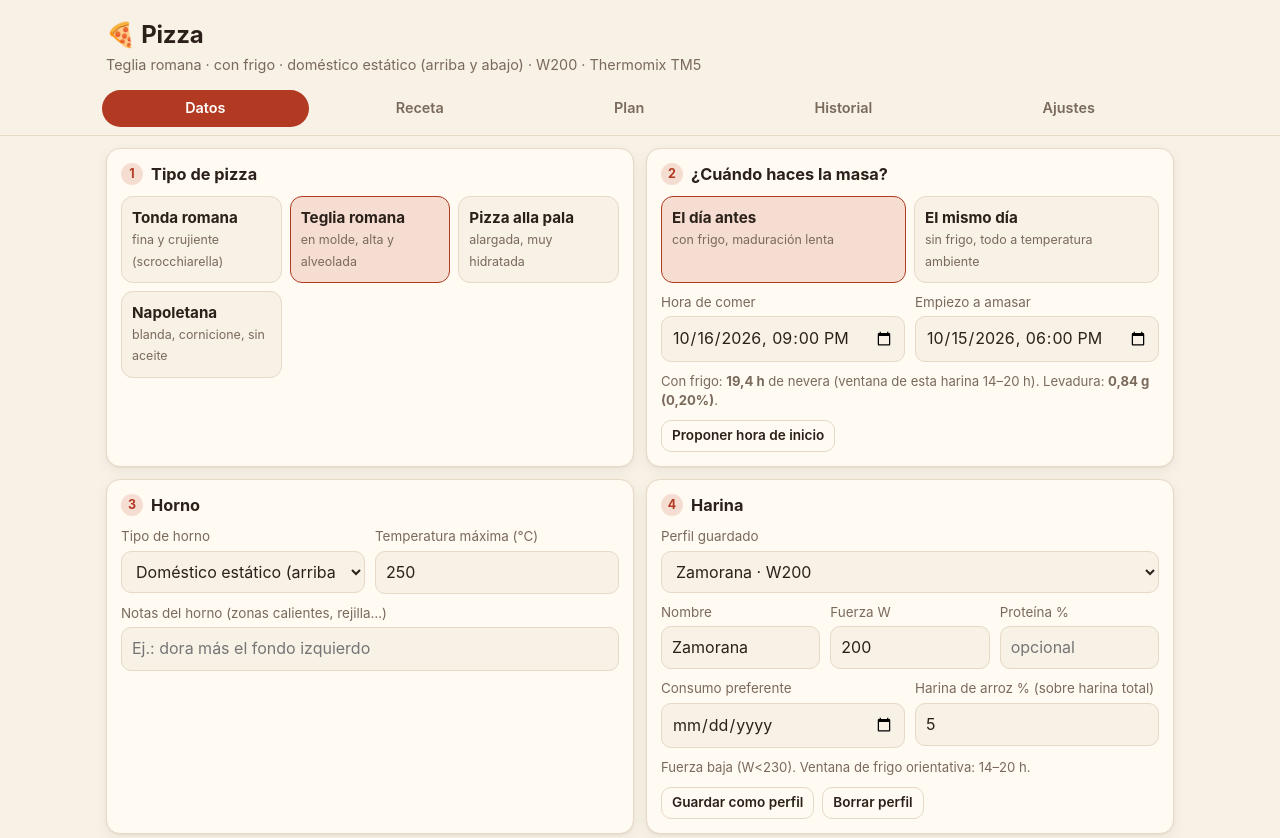
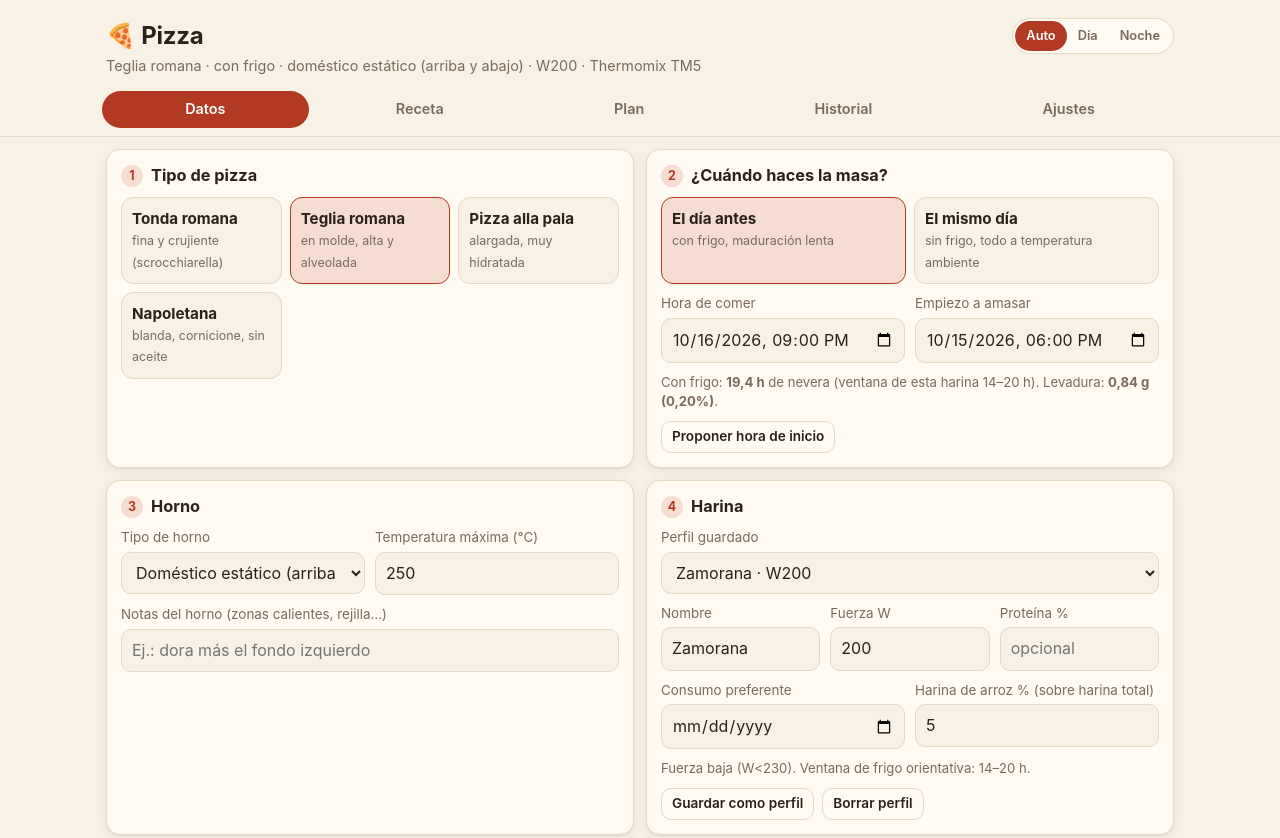
Before and after one commit to alerozap-bit/Pizza, a plain HTML site: page index.html in a window 1280 px wide. Shown: the top 838 px of the page. Drawn offline with Linux system fonts and the light colour scheme.

Commit message:
Add files via upload

```diff
--- a/index.html
+++ b/index.html
@@ -5,6 +5,9 @@
 <meta name="viewport" content="width=device-width, initial-scale=1, viewport-fit=cover">
 <title>Pizza</title>
 <meta name="theme-color" content="#b23a22">
+<script>
+try{ var __t=localStorage.getItem('pizzaRomana.theme'); if(__t==='light'||__t==='dark') document.documentElement.setAttribute('data-theme',__t); }catch(e){}
+</script>
 <style>
 :root{
   --bg:#f7f1e6; --card:#fffaf2; --ink:#2b211a; --muted:#7a6a5c; --line:#e6d9c5;
@@ -33,6 +36,11 @@ body{margin:0;background:var(--bg);color:var(--ink);font:16px/1.45 -apple-system
 header{padding:18px 16px 6px;max-width:1100px;margin:0 auto}
 header h1{margin:0;font-size:1.5rem;letter-spacing:-.01em}
 header p{margin:2px 0 0;color:var(--muted);font-size:.9rem}
+.hdr-top{display:flex;align-items:center;justify-content:space-between;gap:10px;flex-wrap:wrap}
+.theme-seg{display:inline-flex;border:1px solid var(--line);border-radius:999px;padding:2px;background:var(--card)}
+.theme-seg button{border:0;background:transparent;color:var(--muted);font:inherit;font-size:.8rem;font-weight:600;padding:5px 11px;border-radius:999px;cursor:pointer;min-height:30px}
+.theme-seg button[aria-pressed="true"]{background:var(--accent);color:var(--accent-ink)}
+.theme-seg button:focus-visible{outline:2px solid var(--accent);outline-offset:1px}
 nav{position:sticky;top:env(safe-area-inset-top,0px);z-index:5;background:var(--bg);border-bottom:1px solid var(--line)}
 nav .in{max-width:1100px;margin:0 auto;display:flex;gap:4px;padding:8px 12px;overflow-x:auto}
 nav button{flex:1 0 auto;border:0;background:transparent;color:var(--muted);font:inherit;font-size:.9rem;font-weight:600;padding:8px 9px;border-radius:999px;cursor:pointer}
@@ -133,7 +141,7 @@ dialog h2{margin:0 0 12px;font-size:1.1rem}
 body:not(.embedded) .embed-only{display:none!important}
 @media print{
   body{background:#fff;color:#000;font-size:12px}
-  nav,.sticky-cta,.no-print,#tab-datos,#tab-historial,#tab-ajustes,.btns,details{display:none!important}
+  .theme-seg,nav,.sticky-cta,.no-print,#tab-datos,#tab-historial,#tab-ajustes,.btns,details{display:none!important}
   section.tab{display:block!important}
   .card,.kpi{box-shadow:none;border-color:#ccc;break-inside:avoid;background:#fff}
   .print-only{display:block}
@@ -143,7 +151,14 @@ body:not(.embedded) .embed-only{display:none!important}
 </head>
 <body>
 <header>
-  <h1>🍕 Pizza</h1>
+  <div class="hdr-top">
+    <h1>🍕 Pizza</h1>
+    <div class="theme-seg" role="group" aria-label="Aspecto de la app">
+      <button type="button" data-theme-set="auto" aria-pressed="false">Auto</button>
+      <button type="button" data-theme-set="light" aria-pressed="false">Día</button>
+      <button type="button" data-theme-set="dark" aria-pressed="false">Noche</button>
+    </div>
+  </div>
   <p id="hdrSum">Calculadora y planificador de masa · tonda, teglia, pala y napoletana</p>
 </header>
 <nav><div class="in">
@@ -1097,7 +1112,7 @@ function showTab(name){
   $$('nav button').forEach(b=>b.classList.toggle('on',b.dataset.tab===name));
   $$('section.tab').forEach(s=>s.classList.toggle('on',s.id==='tab-'+name));
   $('#cta').hidden = name!=='datos';
-  try{ sessionStorage.setItem('pizzaTab',name); }catch(e){}
+  try{ sessionStorage.setItem('pizzaRomana.tab',name); }catch(e){}
   window.scrollTo({top:0});
 }
 document.addEventListener('input',e=>{
@@ -1123,13 +1138,27 @@ $('#durReset').addEventListener('click',()=>{ delete S.inp.dur[S.inp.type]; $('#
 $('#resetSettings').addEventListener('click',e=>{ if(ask('¿Restaurar los ajustes por defecto?', e.currentTarget)){ S.set=clone(DEF_SET); save(); fillInputs(); render(); } });
 $('#resetAll').addEventListener('click',e=>{ if(ask('¿Borrar TODO (datos, perfiles e historial)? Exporta antes si quieres copia.', e.currentTarget)){ S=defaults(); save(); fillInputs(); render(); } });
 
+/* ===================== Tema (auto / día / noche) ===================== */
+const THEME_KEY='pizzaRomana.theme';
+function applyTheme(mode){
+  const root=document.documentElement;
+  if(mode==='light'||mode==='dark') root.setAttribute('data-theme',mode); else root.removeAttribute('data-theme');
+  $$('[data-theme-set]').forEach(b=>b.setAttribute('aria-pressed', String(b.dataset.themeSet===(mode==='light'||mode==='dark'?mode:'auto'))));
+  const dark = mode==='dark' || (mode!=='light' && window.matchMedia && matchMedia('(prefers-color-scheme: dark)').matches);
+  const m=document.querySelector('meta[name="theme-color"]'); if(m) m.content = dark ? '#1b1612' : '#b23a22';
+}
+function setTheme(mode){ try{ if(mode==='auto') localStorage.removeItem(THEME_KEY); else localStorage.setItem(THEME_KEY,mode); }catch(e){} applyTheme(mode); }
+document.addEventListener('click',e=>{ const b=e.target.closest('[data-theme-set]'); if(b) setTheme(b.dataset.themeSet); });
+try{ matchMedia('(prefers-color-scheme: dark)').addEventListener('change',()=>{ let m='auto'; try{ m=localStorage.getItem(THEME_KEY)||'auto'; }catch(e){} applyTheme(m); }); }catch(e){}
+
 /* ===================== Inicio ===================== */
 (function init(){
+  { let m='auto'; try{ m=localStorage.getItem(THEME_KEY)||'auto'; }catch(e){} applyTheme(m); }
   try{ if(window.self!==window.top) document.body.classList.add('embedded'); }catch(e){ document.body.classList.add('embedded'); }
   $('#oven').innerHTML=Object.entries(OVENS).map(([k,o])=>`<option value="${k}">${o.name}</option>`).join('');
   $('#typeSeg').innerHTML=Object.entries(TYPES).map(([k,t],i)=>`<input type="radio" name="type" id="ty${i}" value="${k}" data-bind="inp.type"><label for="ty${i}"><b>${t.name}</b><small>${t.sub}</small></label>`).join('');
   ensureDates(); fillInputs(); render();
-  let tab='datos'; try{ tab=sessionStorage.getItem('pizzaTab')||'datos'; }catch(e){}
+  let tab='datos'; try{ tab=sessionStorage.getItem('pizzaRomana.tab')||'datos'; }catch(e){}
   showTab(tab);
 })();
 </script>
```
